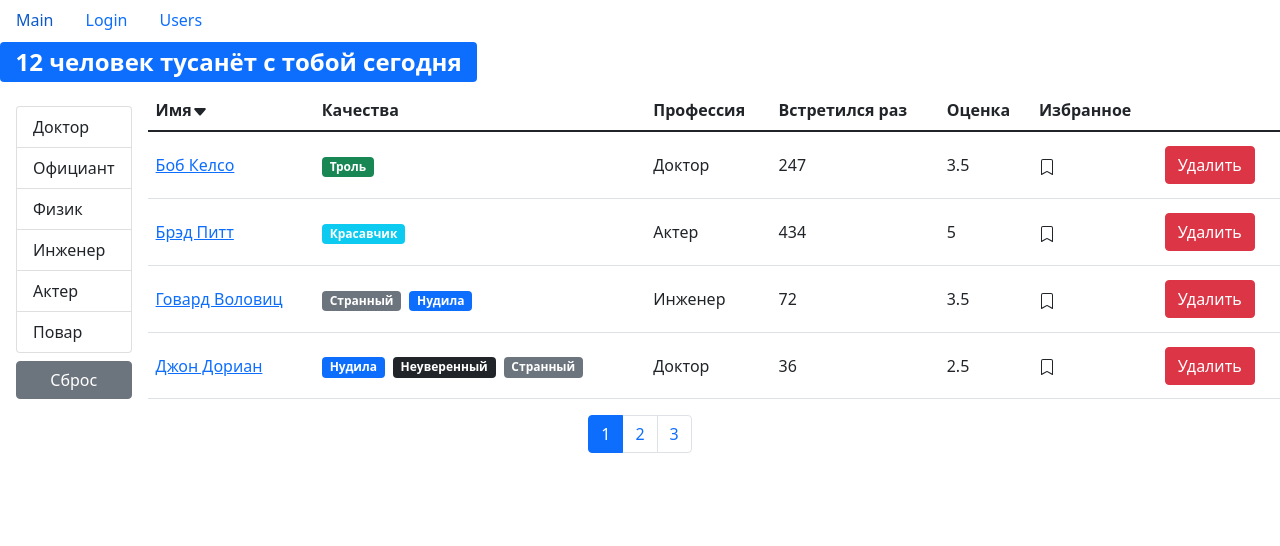
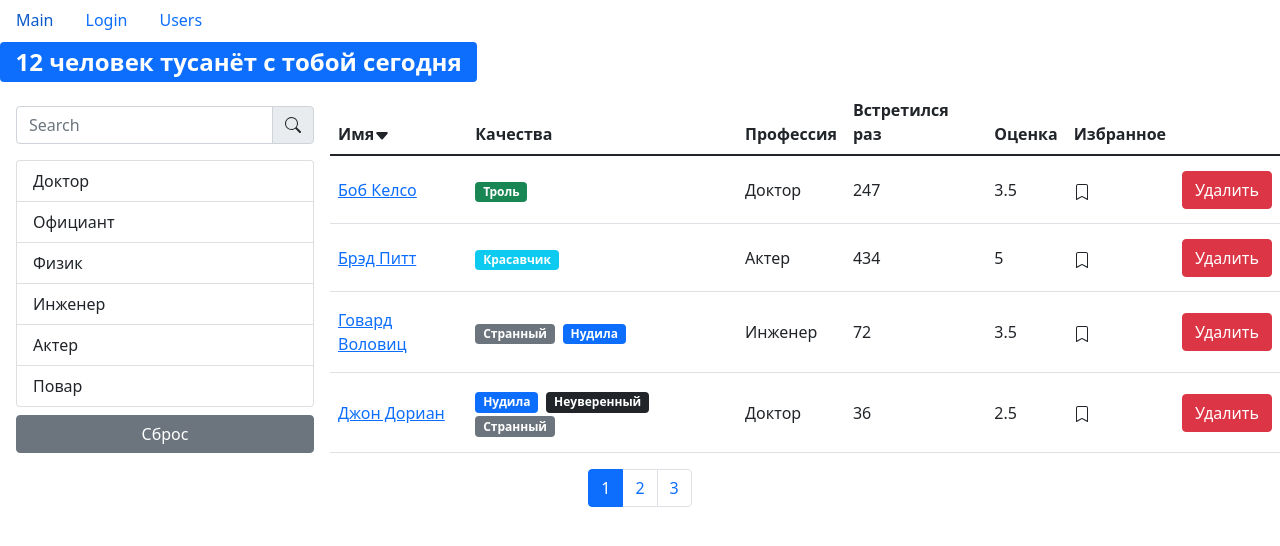
Before and after one commit to Den9rcq/fast-company-app, a React (Create React App) app: page /users/67rdca3eeb7f6fgeed471815 in a window 1280 px wide. Both pictures are taken after a click on the button "Все пользователи". Shown: the top 546 px of the page. Built offline with nearby package versions, Linux system fonts and the light colour scheme.

Commit message:
blank Search Panel v1.0

```diff
--- a/src/components/searchPanel.jsx
+++ b/src/components/searchPanel.jsx
@@ -0,0 +1,20 @@
+import React from "react";
+import { search } from "../utils/icons";
+
+const SearchPanel = () => {
+    return (
+        <div className="row">
+            <div className="input-group mb-3">
+                <input type="text"
+                    className="form-control"
+                    placeholder="Search"
+                    aria-label="Username"
+                    aria-describedby="basic-addon1"
+                />
+                <span className="input-group-text" id="basic-addon1">{search}</span>
+            </div>
+        </div>
+    );
+};
+
+export default SearchPanel;
--- a/src/components/usersList.jsx
+++ b/src/components/usersList.jsx
@@ -7,6 +7,7 @@
 import SearchStatus from "./searchStatus";
 import UsersTable from "./usersTable";
 import _ from "lodash";
+import SearchPanel from "./searchPanel";
 
 const UsersList = () => {
     const [currentPage, setCurrentPage] = useState(1);
@@ -64,6 +65,7 @@
                 <div className="d-flex">
                     {profession &&
                 <div className="d-flex flex-column flex-shrink-0 p-3">
+                    <SearchPanel/>
                     <GroupList
                         items={profession}
                         selectedItem={selectedProf}
--- a/src/utils/icons.js
+++ b/src/utils/icons.js
@@ -67,3 +67,14 @@
         <path d="M3.35 5.47c-.18.16-.353.322-.518.487A13.134 13.134 0 0 0 1.172 8l.195.288c.335.48.83 1.12 1.465 1.755C4.121 11.332 5.881 12.5 8 12.5c.716 0 1.39-.133 2.02-.36l.77.772A7.029 7.029 0 0 1 8 13.5C3 13.5 0 8 0 8s.939-1.721 2.641-3.238l.708.709zm10.296 8.884-12-12 .708-.708 12 12-.708.708z"/>
     </svg>
 );
+export const search = (
+    <svg xmlns="http://www.w3.org/2000/svg"
+        width="16"
+        height="16"
+        fill="currentColor"
+        className="bi bi-search"
+        viewBox="0 0 16 16"
+    >
+        <path d="M11.742 10.344a6.5 6.5 0 1 0-1.397 1.398h-.001c.03.04.062.078.098.115l3.85 3.85a1 1 0 0 0 1.415-1.414l-3.85-3.85a1.007 1.007 0 0 0-.115-.1zM12 6.5a5.5 5.5 0 1 1-11 0 5.5 5.5 0 0 1 11 0z"/>
+    </svg>
+);
```
